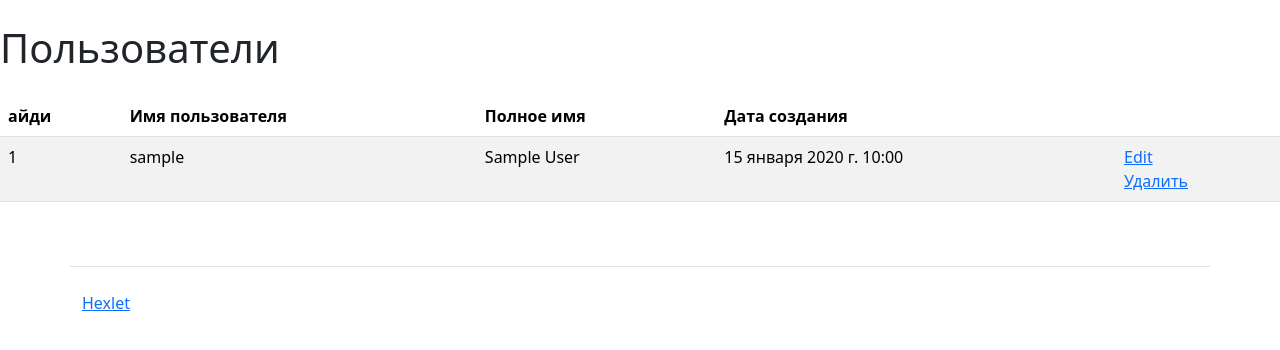
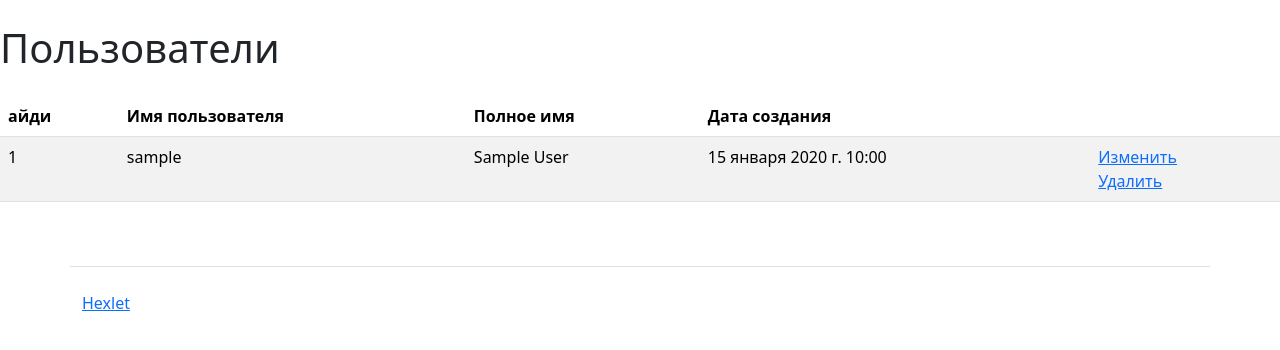
Before and after one commit to lyovaparsyan94/python-project-52, a Django app: page /users/ in a window 1280 px wide. Shown: the part 56-406 px from the top of the page. Run offline with Django 5.2, Linux system fonts and the light colour scheme; tables that the repository leaves empty hold one stand-in row (values such as "Sample post"); parts of the project's set-up code (start-up, migrations or seed data) failed here and were passed over; some libraries are stand-ins or nearby versions.

Commit message:
update html

```diff
--- a/task_manager/templates/users/list.html
+++ b/task_manager/templates/users/list.html
@@ -24,7 +24,7 @@
       <td>{{ user.get_full_name }}</td>
       <td>{{ user.date_joined }}</td>
       <td>
-        <a href="{% url 'users:update' user.id%}">Edit</a>
+        <a href="{% url 'users:update' user.id%}">Изменить</a>
         <br>
         <a href="{% url 'users:delete' user.id %}">Удалить</a>
       </td>
```
